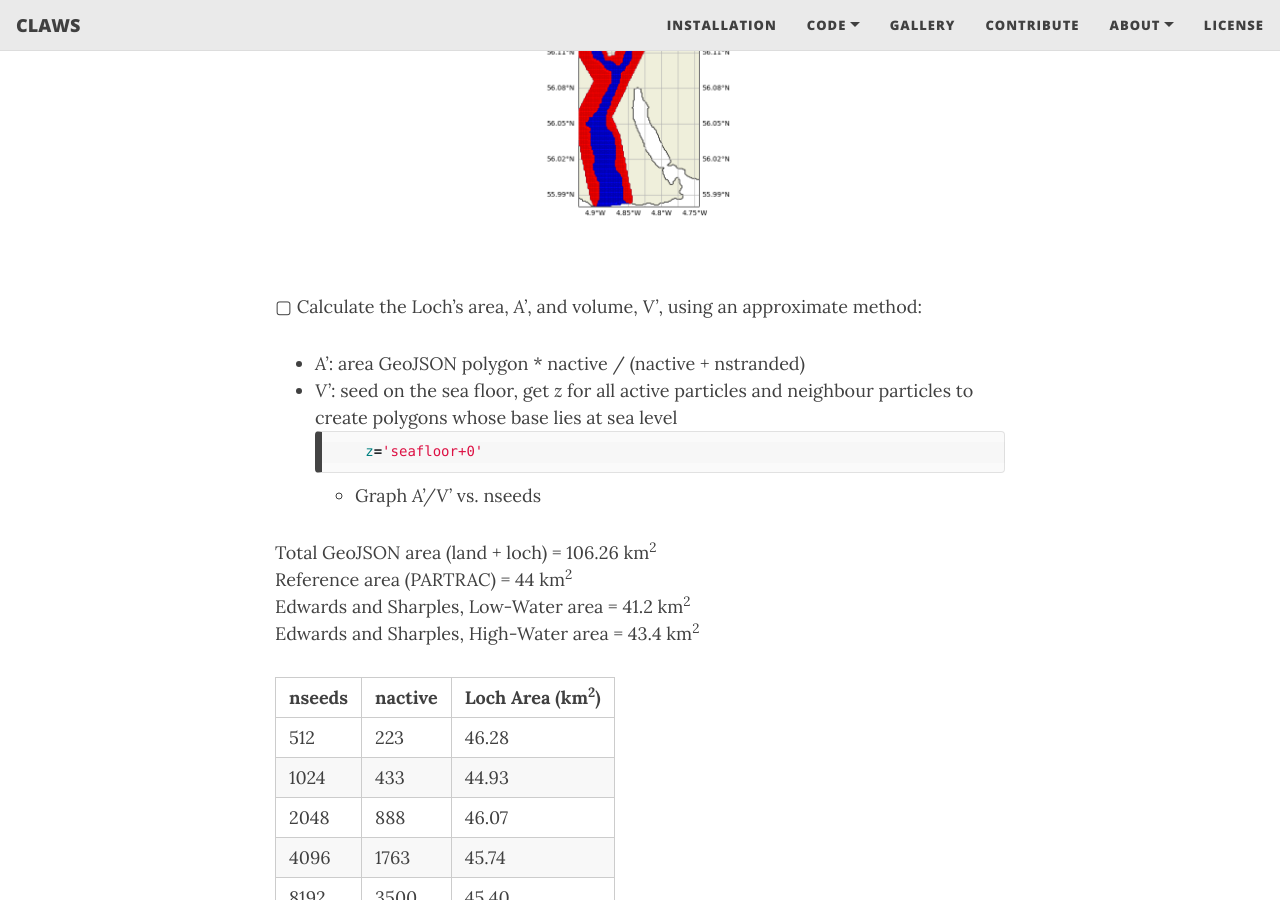
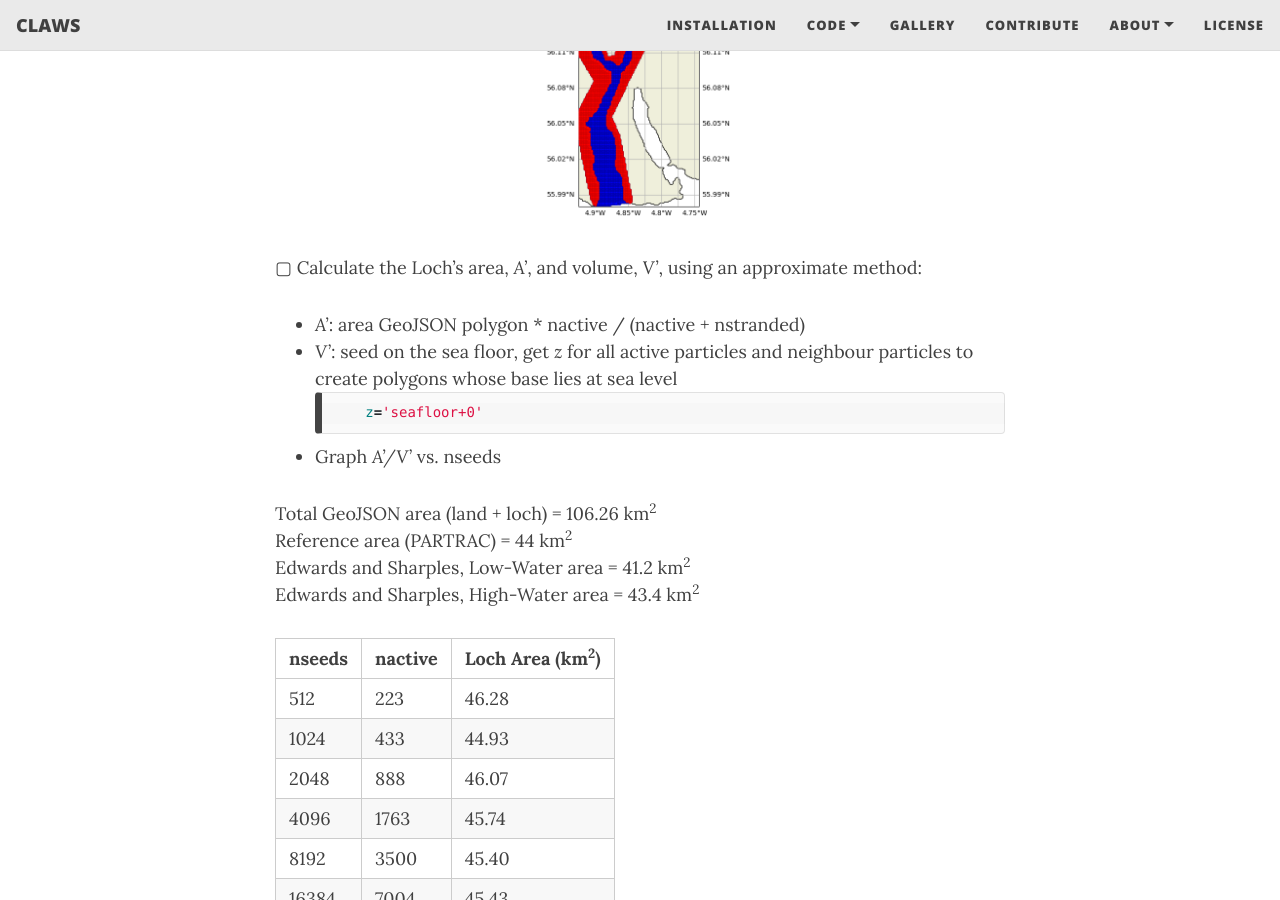
Before and after one commit to claws-scot/claws-scot.github.io, a Jekyll site: the page built from meetings/progress-220621.md, in a window 1280 px wide and 900 px high, scrolled down 1194 px. Built offline with Jekyll 4.4.1, drawn with Linux system fonts in a browser that asks for light colours; nearby versions of some CDN libraries.

Commit message:
Editing web pages

```diff
--- a/meetings/progress-220621.md
+++ b/meetings/progress-220621.md
@@ -35,9 +35,6 @@ Primed quantities are quantities extracted from OpenDrift simulations.</p>
 <p align="center">
   <img src="/docs/meeting/geoJSON_2.png" style="height:300px">
 </p>
-<div style="line-height:50%;">
-    <br>
-</div>
 
 &#9634; Calculate the Loch's area, _A'_, and volume, _V'_, using an approximate method:
   + _A'_: area GeoJSON polygon * nactive / (nactive + nstranded)
@@ -48,7 +45,7 @@ Primed quantities are quantities extracted from OpenDrift simulations.</p>
       <div style="line-height:50%;">
           <br>
       </div>
-    + Graph _A'/V'_ vs. nseeds
+  + Graph _A'/V'_ vs. nseeds
 
 
 Total GeoJSON area (land + loch) = 106.26 km<sup>2</sup>
```
